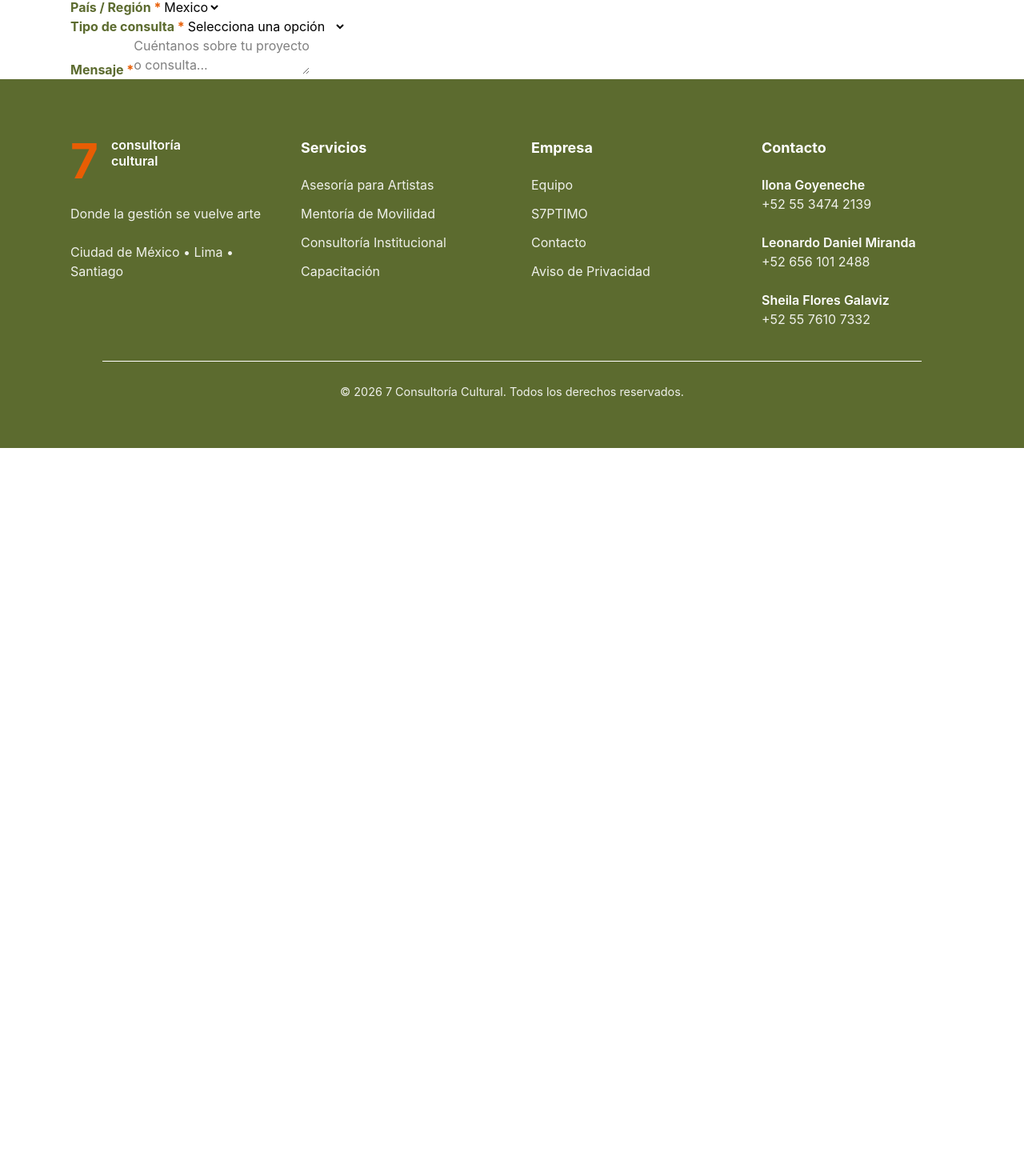
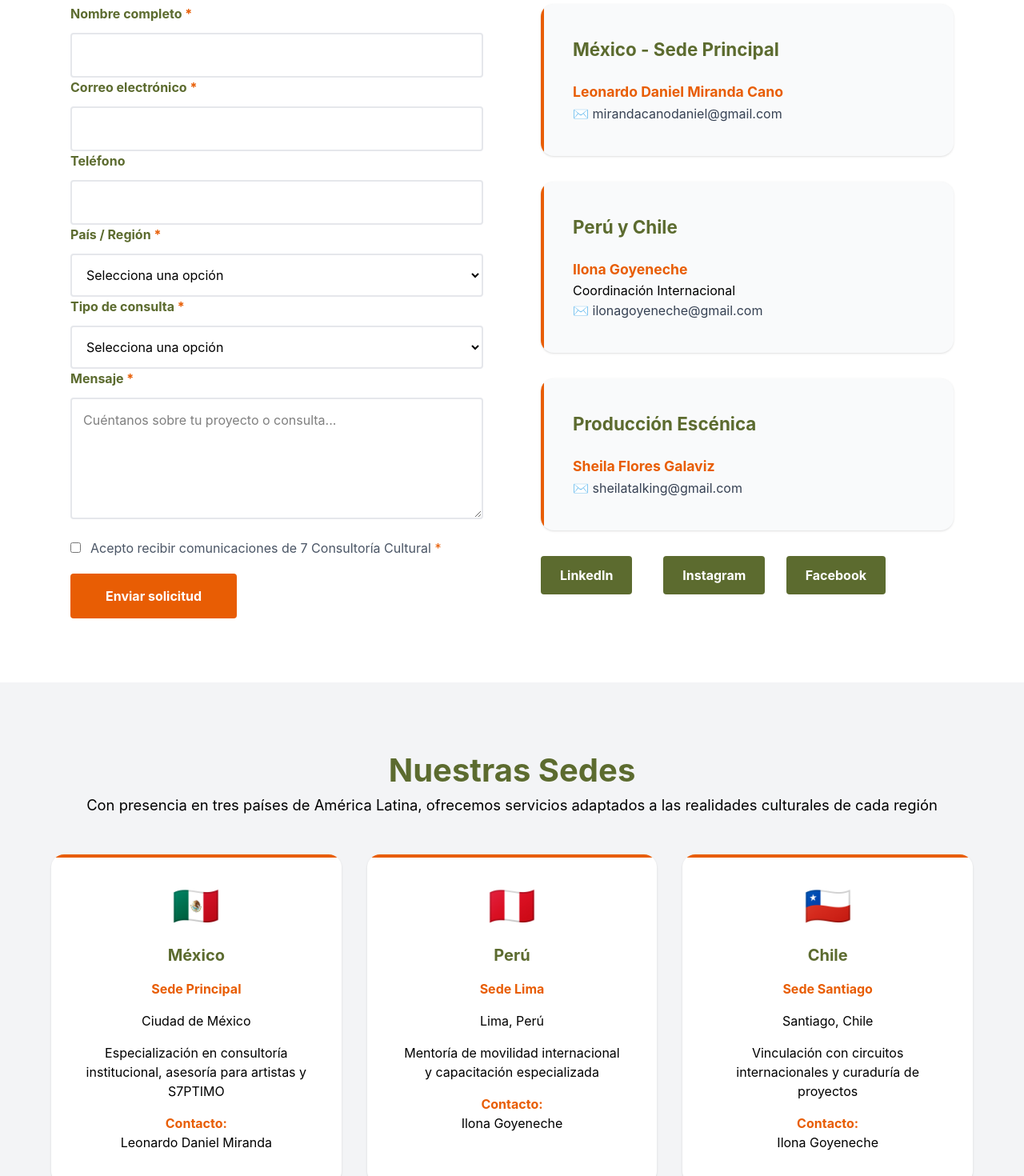
Before and after one commit to royer38/Consultoria, a React (Vite) app: page /Contacto in a window 1280 px wide. Shown: the part 536-2006 px from the top of the page at 80% size. Before the commit the page ends 1096 px from the top, so only its background shows below. Built offline with nearby package versions, Linux system fonts and the light colour scheme.

Commit message:
Navegacion, Contacto

```diff
--- a/src/Components/Header.jsx
+++ b/src/Components/Header.jsx
@@ -1,9 +1,12 @@
 import { useState } from "react";
 import OpenMenu from "../assets/OpenMenu.svg";
 import CloseMenu from "../assets/CloseMenu.svg";
+import { NavLink } from "react-router-dom";
 
 const Header = () => {
   const [menuOpen, setMenuOpen] = useState(false);
+  const linkClass = ({isActive}) => isActive ? "naranja font-bold" : "";
+  const linkClassMobile = ({isActive}) => isActive ? "text-[#E85D04] font-bold" : "";
 
   return (
     <header className="font-medium px-6 lg:px-64 py-4 z-50 sticky top-0 bg-white">
@@ -19,25 +22,18 @@ const Header = () => {
         </div>
 
         {/* BOTÓN HAMBURGUESA (solo mobile) */}
-        <button
-          className="md:hidden z-50"
-          onClick={() => setMenuOpen(!menuOpen)}
-        >
-          <img
-            src={menuOpen ? CloseMenu : OpenMenu}
-            alt="menu"
-            className="w-10 h-10"
-          />
+        <button className="md:hidden z-50" onClick={() => setMenuOpen(!menuOpen)}>
+          <img src={menuOpen ? CloseMenu : OpenMenu} alt="menu" className="w-10 h-10"/>
         </button>
 
         {/* MENÚ DESKTOP */}
         <div className="hidden md:flex items-center gap-10">
           <ul className="flex gap-10 verde-olivo">
-            <li><a href="#">Inicio</a></li>
+            <li><NavLink to="/" className={linkClass}>Inicio</NavLink></li>
             <li><a href="#">Servicios</a></li>
             <li><a href="#">S7PTIMO</a></li>
             <li><a href="#">Equipo</a></li>
-            <li><a href="#">Contacto</a></li>
+            <li><NavLink to="/Contacto" className={linkClass}>Contacto</NavLink></li>
           </ul>
 
           <ul className="flex gap-3 bg-gris-claro p-2 rounded">
@@ -47,16 +43,15 @@ const Header = () => {
           </ul>
         </div>
 
-        {/* MENÚ MOBILE (overlay) */}
+        {/* MENÚ MOBILE */}
         {menuOpen && (
           <div className="fixed inset-0 bg-verde-olivo flex flex-col items-center justify-center gap-10 md:hidden">
-
             <ul className="flex flex-col gap-8 text-2xl text-white font-semibold text-center">
-              <li><a href="#" onClick={() => setMenuOpen(false)}>Inicio</a></li>
+              <li><NavLink to="/" className={linkClassMobile} onClick={() => setMenuOpen(false)}>Inicio</NavLink></li>
               <li><a href="#" onClick={() => setMenuOpen(false)}>Servicios</a></li>
               <li><a href="#" onClick={() => setMenuOpen(false)}>S7PTIMO</a></li>
               <li><a href="#" onClick={() => setMenuOpen(false)}>Equipo</a></li>
-              <li><a href="#" onClick={() => setMenuOpen(false)}>Contacto</a></li>
+              <li><NavLink to="/Contacto" className={linkClassMobile} onClick={() => setMenuOpen(false)}>Contacto</NavLink></li>
             </ul>
 
             <ul className="flex gap-3 bg-gris-claro p-2 rounded">
--- a/src/Pages/Contacto.jsx
+++ b/src/Pages/Contacto.jsx
@@ -1,3 +1,5 @@
+import NuestrasRedes from "../Seccions/NuestrasRedes"
+
 const Contacto = () => {
   return (
     <article>
@@ -6,34 +8,35 @@ const Contacto = () => {
             <p className="text-[19.2px] mt-10">Platiquemos tu proyecto. Estamos aquí para ayudarte a alcanzar tus objetivos culturales.</p>
         </section>
 
-      <div className="max-w-6xl mx-auto px-6">
-        <article className="grid grid-cols-1 sm:grid-cols-2">
+      <div className="max-w-6xl mx-auto px-6 py-20">
+        <article className="grid grid-cols-1 sm:grid-cols-2 gap-18">
           <section className="flex flex-col gap-6">
             <h2 className="verde-olivo text-[32px] font-bold">Envíanos un Mensaje</h2>
-            <form action="">
-              <div>
+            <form action="" className="">
+              <div className="grid grid-cols-1 gap-3">
                 <label htmlFor="Nombre" className="verde-olivo font-bold">Nombre completo <span className="naranja">*</span></label>
-                <input type="text" name="Nombre" id="Nombre" required/>
+                <input className="border-2 border-gray-200 p-3.5 rounded focus:border-[#E85D04] focus:ring-2 focus:ring-[#E85D04]/0 focus:outline-none transition" type="text" name="Nombre" id="Nombre" required/>
               </div>
-              <div>
-                <label htmlFor="Email" className="verde-olivo font-bold">Correo electrónico <span className="naranja">*</span></label>
-                <input type="email" name="Email" id="Email" required/>
+              <div className="grid grid-cols-1 gap-3">
+                <label htmlFor="Correo" className="verde-olivo font-bold">Correo electrónico <span className="naranja">*</span></label>
+                <input className="border-2 border-gray-200 p-3.5 rounded focus:border-[#E85D04] focus:ring-2 focus:ring-[#E85D04]/0 focus:outline-none transition" type="email" name="Correo" id="Correo" required/>
               </div>
-              <div>
+              <div className="grid grid-cols-1 gap-3">
                 <label htmlFor="Telefono" className="verde-olivo font-bold">Teléfono</label>
-                <input type="text" name="Telefono" id="Telefono"/>
+                <input className="border-2 border-gray-200 p-3.5 rounded focus:border-[#E85D04] focus:ring-2 focus:ring-[#E85D04]/0 focus:outline-none transition" type="text" name="Telefono" id="Telefono"/>
               </div>
-              <div>
+              <div className="grid grid-cols-1 gap-3">
                 <label htmlFor="Pais" className="verde-olivo font-bold">País / Región <span className="naranja">*</span></label>
-                <select name="Pais" id="Pais" required>
+                <select className="border-2 border-gray-200 p-3.5 rounded focus:border-[#E85D04] focus:ring-2 focus:ring-[#E85D04]/0 focus:outline-none transition" name="Pais" id="Pais" required>
+                  <option value="">Selecciona una opción</option>
                   <option value="Mexico">Mexico</option>
                   <option value="Chile">Chile</option>
                   <option value="Peru">Peru</option>
                 </select>
               </div>
-              <div>
+              <div className="grid grid-cols-1 gap-3">
                 <label htmlFor="Consulta" className="verde-olivo font-bold">Tipo de consulta <span className="naranja">*</span></label>
-                <select name="Consulta" id="Consulta" required>
+                <select className="border-2 border-gray-200 p-3.5 rounded focus:border-[#E85D04] focus:ring-2 focus:ring-[#E85D04]/0 focus:outline-none transition" name="Consulta" id="Consulta" required>
                   <option value="">Selecciona una opción</option>
                   <option value="asesoria">Asesoría para artistas</option>
                   <option value="mentoria">Mentoría de movilidad</option>
@@ -43,18 +46,60 @@ const Contacto = () => {
                   <option value="otro">Otro</option>
                 </select>
               </div>
-              <div>
+              <div className="grid grid-cols-1 gap-3">
                 <label htmlFor="Mensaje" className="font-bold verde-olivo">Mensaje <span className="naranja">*</span></label>
-                <textarea name="Mensaje" id="Mensaje" placeholder="Cuéntanos sobre tu proyecto o consulta..."></textarea>
+                <textarea className="border-2 border-gray-200 p-3.5 rounded focus:border-[#E85D04] focus:ring-2 focus:ring-[#E85D04]/0 focus:outline-none transition" name="Mensaje" id="Mensaje" placeholder="Cuéntanos sobre tu proyecto o consulta..." rows={5} required></textarea>
+              </div>
+              <div className="flex items-center gap-3 mt-6">
+                <input type="checkbox" name="Comunicaciones" id="Comunicaciones" required/>
+                <label htmlFor="Comunicaciones" className="text-gray-600">Acepto recibir comunicaciones de 7 Consultoría Cultural <span className="naranja">*</span></label>
+              </div>
+              <div className="mt-5">
+                <button className="bg-naranja py-4 px-11 hover:cursor-pointer rounded text-white font-bold bg-naranja-oscuro hover:-translate-y-1 transition duration-300">Enviar solicitud</button>
               </div>
             </form>
           </section>
 
           <section className="flex flex-col gap-6">
             <h2 className="verde-olivo text-[32px] font-bold">Información de Contacto</h2>
+            <div className="grid grid-cols-1 gap-8">
+
+                {/* Card 1 */}
+                <article className="bg-gray-50 rounded-2xl shadow-sm p-10 relative h-full overflow-hidden">
+                <span className="absolute left-0 top-0 h-full w-1 bg-naranja rounded-l-2xl" />
+                <h3 className="text-[22.4px] font-bold verde-olivo mb-6">México - Sede Principal</h3>
+                <h4 className="naranja text-[17.6px] font-bold">Leonardo Daniel Miranda Cano</h4>
+                <p className="text-gray-700 leading-relaxed hover:text-[#E85D04] transition duration-300">✉️ mirandacanodaniel@gmail.com</p>
+                </article>
+
+                {/* Card 2 */}
+                <article className="bg-gray-50 rounded-2xl shadow-sm p-10 relative h-full overflow-hidden">
+                <span className="absolute left-0 top-0 h-full w-1 bg-naranja rounded-l-2xl" />
+                <h3 className="text-[22.4px] font-bold verde-olivo mb-6">Perú y Chile</h3>
+                <h4 className="naranja text-[17.6px] font-bold">Ilona Goyeneche</h4>
+                <p>Coordinación Internacional</p>
+                <p className="text-gray-700 leading-relaxed hover:text-[#E85D04] transition duration-300">✉️ ilonagoyeneche@gmail.com</p>
+                </article>
+
+                {/* Card 3 */}
+                <article className="bg-gray-50 rounded-2xl shadow-sm p-10 relative h-full overflow-hidden">
+                <span className="absolute left-0 top-0 h-full w-1 bg-naranja rounded-l-2xl" />
+                <h3 className="text-[22.4px] font-bold verde-olivo mb-6">Producción Escénica</h3>
+                <h4 className="naranja text-[17.6px] font-bold">Sheila Flores Galaviz</h4>
+                <p className="text-gray-700 leading-relaxed hover:text-[#E85D04] transition duration-300">✉️ sheilatalking@gmail.com</p>
+                </article>
+
+                <div className="text-white font-bold grid grid-cols-1 md:grid-cols-3 gap-3 justify-items-start max-w-md">
+                  <button className="bg-verde-olivo px-6 py-3 rounded hover:bg-[#7A8B4A] transition duration-300">LinkedIn</button>
+                  <button className="bg-verde-olivo px-6 py-3 rounded hover:bg-[#7A8B4A] transition duration-300">Instagram</button>
+                  <button className="bg-verde-olivo px-6 py-3 rounded hover:bg-[#7A8B4A] transition duration-300">Facebook</button>
+                </div>
+            </div>
           </section>
         </article>
       </div>
+
+      <NuestrasRedes/>
 
     </article>
   )
--- /dev/null
+++ b/src/Seccions/NuestrasRedes.jsx
@@ -0,0 +1,49 @@
+const NuestrasRedes = () => {
+  return (
+    <article className="bg-gray-100 py-20">
+        <div className="text-center">
+            <h2 className="verde-olivo text-[40px] font-bold">Nuestras Sedes</h2>
+            <p className="text-[18.4px]">Con presencia en tres países de América Latina, ofrecemos servicios adaptados a las realidades culturales de cada región</p>
+        </div>
+
+                <div className="grid grid-cols-1 md:grid-cols-2 lg:grid-cols-3 gap-8 mt-12 max-w-6xl mx-auto place-items-center">
+            {/* cards */}
+            <article className="bg-white rounded-2xl shadow-sm p-10 relative h-full overflow-hidden">
+                <span className="absolute top-0 left-0 w-full h-1 bg-naranja"></span>
+                    <p className="text-5xl text-center mb-6">🇲🇽</p>
+                    <p className="verde-olivo font-bold text-xl text-center mb-4">México</p>
+                    <p className="naranja font-bold text-center mb-4">Sede Principal</p>
+                    <p className="text-center mb-4">Ciudad de México</p>
+                    <p className="text-center mb-4">Especialización en consultoría institucional, asesoría para artistas y S7PTIMO</p>
+                    <p className="naranja font-bold text-center">Contacto:</p>
+                    <p className="text-center">Leonardo Daniel Miranda</p>
+            </article>
+
+            <article className="bg-white rounded-2xl shadow-sm p-10 relative h-full overflow-hidden">
+                <span className="absolute top-0 left-0 w-full h-1 bg-naranja"></span>
+                    <p className="text-5xl text-center mb-6">🇵🇪</p>
+                    <p className="verde-olivo font-bold text-xl text-center mb-4">Perú</p>
+                    <p className="naranja font-bold text-center mb-4">Sede Lima</p>
+                    <p className="text-center mb-4">Lima, Perú</p>
+                    <p className="text-center mb-4">Mentoría de movilidad internacional y capacitación especializada</p>
+                    <p className="naranja font-bold text-center">Contacto:</p>
+                    <p className="text-center">Ilona Goyeneche</p>
+            </article>
+
+            <article className="bg-white rounded-2xl shadow-sm p-10 relative h-full overflow-hidden">
+                <span className="absolute top-0 left-0 w-full h-1 bg-naranja"></span>
+                    <p className="text-5xl text-center mb-6">🇨🇱</p>
+                    <p className="verde-olivo font-bold text-xl text-center mb-4">Chile</p>
+                    <p className="naranja font-bold text-center mb-4">Sede Santiago</p>
+                    <p className="text-center mb-4">Santiago, Chile</p>
+                    <p className="text-center mb-4">Vinculación con circuitos internacionales y curaduría de proyectos</p>
+                    <p className="naranja font-bold text-center">Contacto:</p>
+                    <p className="text-center">Ilona Goyeneche</p>
+            </article>
+
+        </div>
+    </article>
+  )
+}
+
+export default NuestrasRedes
--- a/src/css/index.css
+++ b/src/css/index.css
@@ -24,4 +24,7 @@
     .bg-naranja {
         background-color: #E85D04;
     }
+    .bg-naranja-oscuro:hover {
+        background-color: #D45103;
+    }
 }
```
Also changed, not shown: 1 other file (tests, documents, lock files or other folders).
